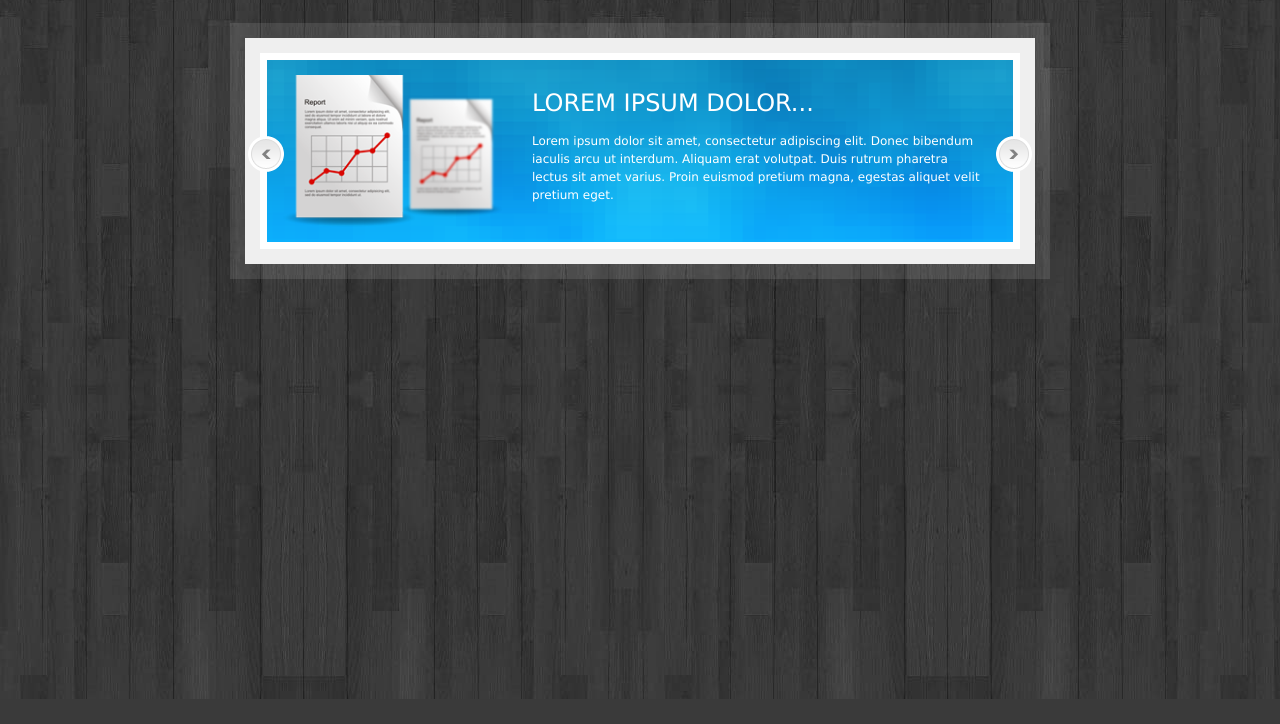
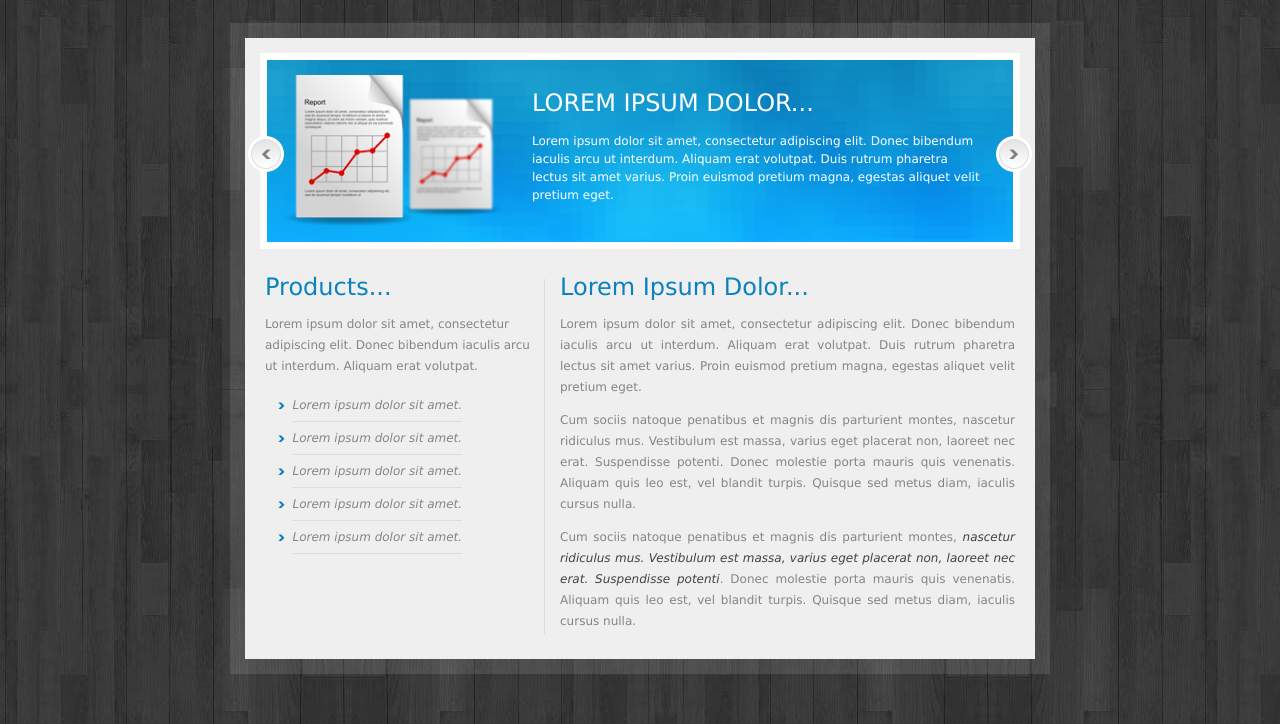
Before and after one commit to Burla4enko/Simple-template, a website: page index.html in a window 1280 px wide. Shown: the part 101-825 px from the top of the page. Before the commit the page ends 800 px from the top, so only its background shows below. Drawn offline with Linux system fonts and the light colour scheme.

Commit message:
Added main block & left-sidebar

```diff
--- a/assets/scss/_common.scss
+++ b/assets/scss/_common.scss
@@ -8,11 +8,20 @@ html {
 }
 
 body {
+  overflow-y: scroll;
   display: flex;
   flex-direction: column;
   background: url(../img/background.jpg);
   background-color: #3a3a3a;
+  background-position: 50% 0;
   align-items: center;
+}
+
+h2 {
+  margin: 10px 0;
+  color: $accent-color;
+  font-size: 2rem;
+  font-weight: normal;
 }
 
 h3 {
@@ -23,6 +32,14 @@ h3 {
 p {
   line-height: 1.75;
   color: $base-color;
+}
+
+li {
+  line-height: 1.5;
+}
+
+i {
+  color: #424242;
 }
 
 .wrapper {
--- a/assets/scss/_left-sidebar.scss
+++ b/assets/scss/_left-sidebar.scss
@@ -0,0 +1,57 @@
+.left-sidebar {
+  position: relative;
+  background-color: $light-color;
+
+  ul {
+    padding-left: $gutter + 5;
+  }
+
+  li {
+    position: relative;
+    list-style: none;
+    padding: $gutter / 2;
+    color: $base-color;
+    font-style: italic;
+
+    &::before {
+      position: absolute;
+      margin-left: -$gutter;
+      content: url(../img/main-list-arrow.png);
+    }
+
+    span {
+      position: relative;
+
+      &::after {
+        content: "";
+        position: absolute;
+        background-color: #dddddd;
+        height: 1px;
+        right: 0;
+        left: 0;
+        bottom: -10px;
+      }
+    }
+  }
+
+  @media (min-width: $small + 1) {
+    flex: 0 0 $col-size;
+    order: 2;
+    padding: 0 $gutter $gutter $gutter + 5;
+
+    &::after {
+      content: "";
+      position: absolute;
+      right: 0;
+      top: 15px;
+      height: 90%;
+      border-right: 1px solid #dddddd;
+    }
+  }
+
+  @media (max-width: $small) {
+    flex: 1 0 100%;
+    order: 3;
+    padding: 0 $gutter + 5 $gutter + 5 $gutter + 5;
+  }
+}
--- a/assets/scss/_main.scss
+++ b/assets/scss/_main.scss
@@ -0,0 +1,19 @@
+.main {
+  background-color: $light-color;
+
+  @media (min-width: $small + 1) {
+    flex: 1 0 calc(100% - #{$col-size});
+    order: 3;
+    padding: 0 $gutter + 5 $gutter $gutter;
+  }
+
+  @media (max-width: $small) {
+    flex: 1 0 100%;
+    order: 2;
+    padding: $gutter + 5;
+  }
+
+  p {
+    text-align: justify;
+  }
+}
--- a/index.html
+++ b/index.html
@@ -47,7 +47,12 @@
       </nav>
     </header>
     <div class="container">
-      <main class="main"></main>
+      <main class="main">
+        <h2>Lorem Ipsum Dolor...</h2>
+        <p>Lorem ipsum dolor sit amet, consectetur adipiscing elit. Donec bibendum iaculis arcu ut interdum. Aliquam erat volutpat. Duis rutrum pharetra lectus sit amet varius. Proin euismod pretium magna, egestas aliquet velit pretium eget.</p>
+        <p>Cum sociis natoque penatibus et magnis dis parturient montes, nascetur ridiculus mus. Vestibulum est massa, varius eget placerat non, laoreet nec erat. Suspendisse potenti. Donec molestie porta mauris quis venenatis. Aliquam quis leo est, vel blandit turpis. Quisque sed metus diam, iaculis cursus nulla.</p>
+        <p>Cum sociis natoque penatibus et magnis dis parturient montes, <i>nascetur ridiculus mus. Vestibulum est massa, varius eget placerat non, laoreet nec erat. Suspendisse potenti</i>. Donec molestie porta mauris quis venenatis. Aliquam quis leo est, vel blandit turpis. Quisque sed metus diam, iaculis cursus nulla.</p>
+      </main>
 
       <div class="carousel">
         <div class="carousel-slides">
@@ -92,7 +97,27 @@
         </div>
       </div>
 
-      <aside class="left-sidebar"></aside>
+      <aside class="left-sidebar">
+        <h2>Products...</h2>
+        <p>Lorem ipsum dolor sit amet, consectetur adipiscing elit. Donec bibendum iaculis arcu ut interdum. Aliquam erat volutpat.</p>
+        <ul>
+          <li>
+            <span>Lorem ipsum dolor sit amet.</span>
+          </li>
+          <li>
+            <span>Lorem ipsum dolor sit amet.</span>
+          </li>
+          <li>
+            <span>Lorem ipsum dolor sit amet.</span>
+          </li>
+          <li>
+            <span>Lorem ipsum dolor sit amet.</span>
+          </li>
+          <li>
+            <span>Lorem ipsum dolor sit amet.</span>
+          </li>
+        </ul>
+      </aside>
 
       <aside class="bottom-sidebar"></aside>
     </div>
```
Also changed, not shown: assets/css/style.css, assets/css/style.min.css.
